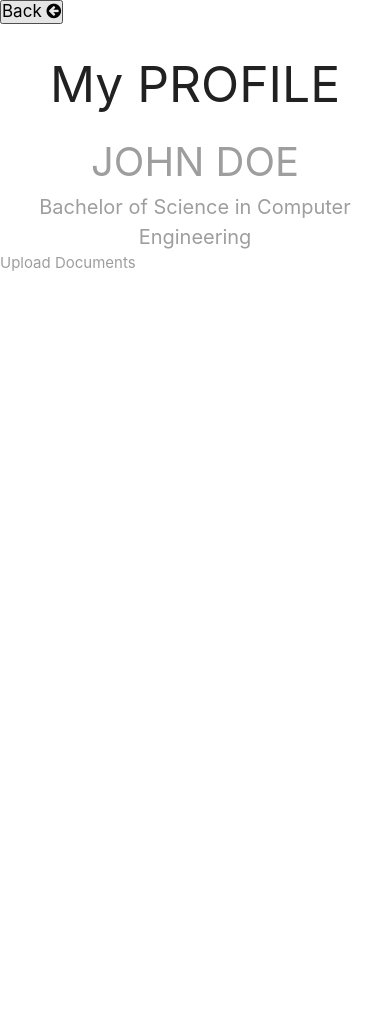
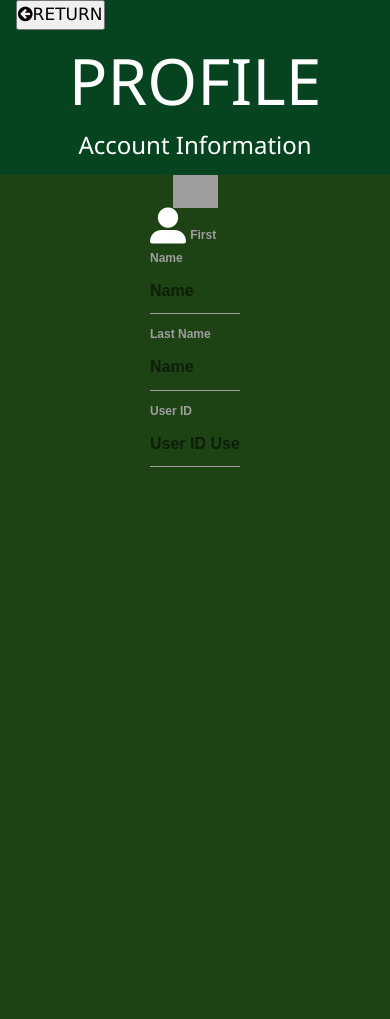
Before and after one commit to isaacsapelino/PDArchiver, a Django app: page /profile/ in a window 390 px wide. Before the commit the page ends 271 px from the top, so only its background shows below. Run offline with Django 4.2, Linux system fonts and the light colour scheme; parts of the project's set-up code (start-up, migrations or seed data) failed here and were passed over; some libraries are stand-ins or nearby versions; some web fonts are replaced; grey boxes are pictures that could not be loaded.

Commit message:
changes/ProfileUpdated

```diff
--- a/accounts/templates/profilePage.html
+++ b/accounts/templates/profilePage.html
@@ -1,56 +1,61 @@
 {% extends 'base.html' %} {% load static %} {% block content %}
 <!DOCTYPE html>
-<html>
+<html lang="en">
 <head>
-  <link rel="preconnect" href="https://fonts.googleapis.com">
-  <link rel="preconnect" href="https://fonts.gstatic.com" crossorigin>
-  <link href="https://fonts.googleapis.com/css2?family=Poppins:ital,wght@0,300;0,500;0,600;1,400&display=swap" rel="stylesheet">
-  <link rel="stylesheet" href="https://cdnjs.cloudflare.com/ajax/libs/font-awesome/4.7.0/css/font-awesome.min.css">
-  <meta name="viewport" content="width=device-width, initial-scale=1">
+<title>Research Preview</title>
+<meta charset="UTF-8">
+<meta name='viewport' content='width=device-width, initial-scale=1'>
+<meta name="viewport" content="width=device-width, initial-scale=1">
+<link rel="stylesheet" href="https://www.w3schools.com/w3css/4/w3.css">
+<link rel="stylesheet" href="https://fonts.googleapis.com/css?family=Lato">
+<link rel="stylesheet" href="https://fonts.googleapis.com/css?family=Montserrat">
+<link rel="stylesheet" href="https://cdnjs.cloudflare.com/ajax/libs/font-awesome/4.7.0/css/font-awesome.min.css">
+<link rel="stylesheet" href="https://fontawesome.com/v5/icons/user-alt?s=solid&f=classic">
+<link href="{% static 'css/profile.css' %}" rel="stylesheet" />
+
 </head>
 <body>
-<div class=uploadPage>
-<div class="return">
-  <div class="row">
-    <div class="col-25">
-      <button style="font-size:17px" onclick="history.back()">Back <i class="fa fa-arrow-circle-left"></i></button>
-    </div>
 
+<!-- Header -->
 
-<h2><center> My PROFILE </center></h2>
-
-
-<div class="myProfile">
-  <center>
-  <label for="fullname" style="font-size:40px" > JOHN DOE </label> <br>
-  <label for="course" style="font-size:20px" > Bachelor of Science in Computer Engineering </label> <br>
-  </center>
-  <label for="myupload" style="font-size:15px" > Upload Documents </label> <br>
-
-</div>
+<header class="w3-container" style="background-color: #064420; style="padding: 1px;">
+  <button style="font-size:17px" onclick="history.back()"><i class="fa fa-arrow-circle-left"></i>RETURN </button>
+  <h1 class="w3-margin w3-jumbo w3-center" style="color:white">PROFILE</h1>
+  <h3 class="w3-margin w3-w3-medium w3-center" style="color:white"> Account Information </h3>
+</header>
 
 
 
+<form class="cf">
+  <div class="cfcf">
+    <div class="container">
+      <img src="{% static 'img/avatarss.png' %}" alt="Avatar" class="image">
+      <div class="overlay">
+      <a href="#" class="icon" title="User Profile"> </a>
+      </div>
+    </div>
+    <i class='fas fa-user-alt' style='font-size:36px'></i>
+
+    <label for="fname"> First Name </label>
+    <input type="text" id="fname" placeholder="Name">
+    <label for="lname"> Last Name </label>
+    <input type="text" id="lname" placeholder="Name">
+    <label for="userID"> User ID </label>
+    <input type="text" id="input-subject" placeholder="User ID User">
+  </div>
+  </div>
+
+</form>
+
+<script
+  src='https://kit.fontawesome.com/a076d05399.js' crossorigin='anonymous'>
+
+</script>
+
+</body>
+
+</html>
 
 
-
-
-
-
-
-
-
-
-
-
-
-
-
-
-
-
-</div>
-
-</body>
-</html>
 {% endblock %}
+{% block title %} PROFILE {% endblock %}
--- a/assets/css/main.css
+++ b/assets/css/main.css
@@ -285,27 +285,6 @@ h4 {
 
 /*END OF HOME SEARCH PAGE*/
 
-<<<<<<< HEAD
-
-/* Clear floats after the columns */
-.row:after {
-  content: "";
-  display: table;
-  clear: both;
-}
-
-/* Responsive layout - when the screen is less than 600px wide, make the two columns stack on top of each other instead of next to each other */
-@media screen and (max-width: 600px) {
-  .col-25, .col-75, input[type=submit] {
-    width: 100%;
-    margin-top: 0;
-  }
-
-}
-
-/*END UPLOAD PAGE*/
-=======
->>>>>>> ec8ad089ba557bfd871776d3e2cae93273ba3ef9
 /*movinglettershome*/
 .ml15 {
   font-weight: 800;
@@ -356,6 +335,3 @@ h4 {
 /* CHECKBOX FONTS */
 
 /*UPLOAD*/
-
-#id_title {
-}
--- /dev/null
+++ b/assets/css/profile.css
@@ -0,0 +1,25 @@
+.cfcf {
+    background-color: #1d4214;
+    font-weight: bold;
+    color: white;
+    font-family: "Poppins", sans-serif;
+    min-height: 100vh;
+    max-height: auto;
+    padding-left: 10em;
+    padding-right: 10em;
+    padding-top: 0;
+  }
+
+  .container {
+    position: relative;
+    width: 100%;
+    max-width: 400px;
+  }
+
+  .image {
+
+    display: block;
+    margin-left: auto;
+    margin-right: auto;
+    width: 50%;
+  }
```
Also changed, not shown: assets/css/upload.css (+7 -1 lines), search/templates/abstract.html (+4 -7 lines), search/templates/upload.html (+8 -2 lines), assets/img/greenbg.jpg (deleted), assets/img/login.png (deleted), assets/img/loginBG.svg (deleted).
